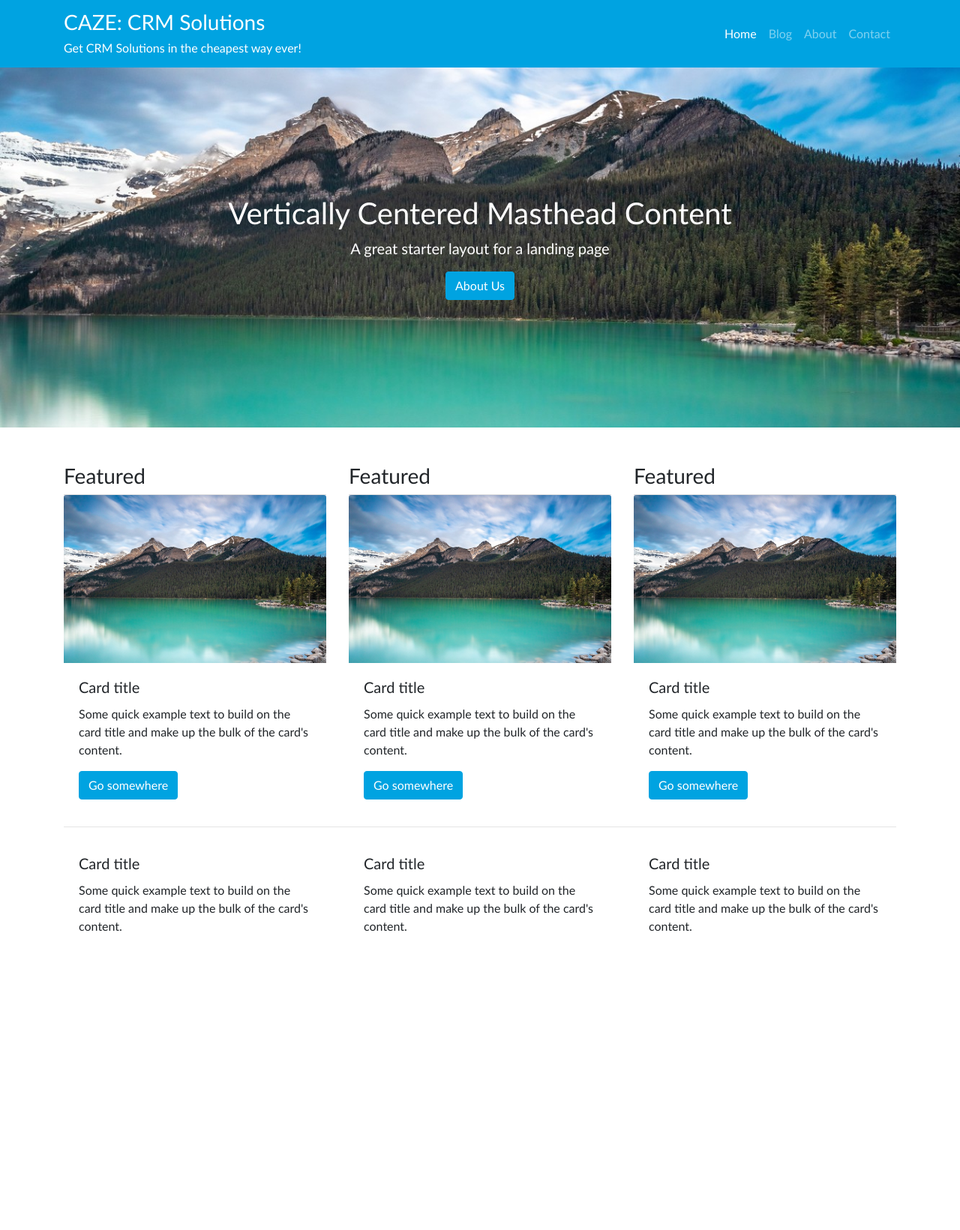
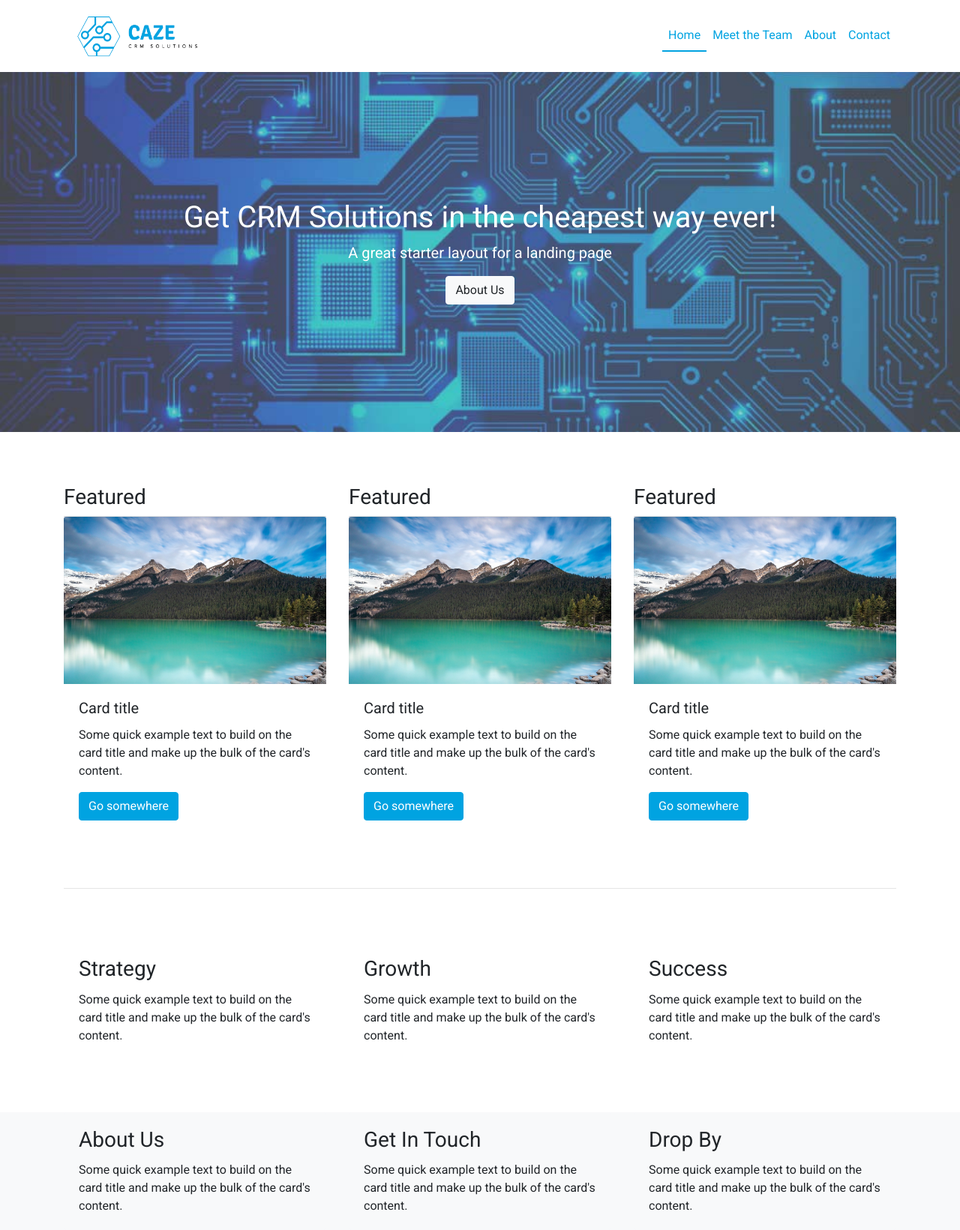
Before and after one commit to crminstances/caze, a plain HTML site: page index.html in a window 1280 px wide. Shown: the whole page at 75% size. Before the commit the page ends 1315 px from the top, so only its background shows below. Drawn offline with nearby package versions, Linux system fonts and the light colour scheme.

Commit message:
add team page

```diff
--- a/custom.css
+++ b/custom.css
@@ -1,11 +1,25 @@
 body{
-    font-family: 'calibri' !important;
+    font-family: 'Roboto' !important;
 }
 .header-image{
     height: 60vh;
     min-height: 300px;
-    background-image: url('assets/bg-caze.jpg');
+    background-image: url('assets/header-img.jpg');
     background-size: cover;
     background-position: center;
     background-repeat: no-repeat;
 }
+
+.cmy {
+  margin-top: 70px !important;
+  margin-bottom: 70px !important;
+}
+
+.image-brand {
+    height: 70px;
+    width: 200px;
+}
+
+.navbar-nav a.active {
+    border-bottom: 2px solid #00a3e1;
+  }
--- a/index.html
+++ b/index.html
@@ -3,18 +3,18 @@
 <head>
     <meta charset="UTF-8">
     <meta name="viewport" content="width=device-width, initial-scale=1.0">
-    <title>Document</title>
+    <link rel="icon" type="image/png" href="assets/crm-icon.png" />
+    <title>CAZE - CRM Solutions</title>
     <!-- CSS only -->
-    <link href="https://fonts.googleapis.com/css?family=Poppins" rel=stylesheet>
+    <link href="https://fonts.googleapis.com/css?family=Roboto" rel=stylesheet>
     <link rel="stylesheet" href="style.min.css">
     <link rel="stylesheet" href="custom.css">
 </head>
 <body>
-    <nav class="navbar sticky-top navbar-expand-lg navbar-dark bg-primary">
+    <nav class="navbar sticky-top navbar-expand-lg navbar-light bg-white">
         <div class="container">
             <div class="navbar-brand">
-                <div class="h3 m-0">CAZE: CRM Solutions </div>
-                <small>Get CRM Solutions in the cheapest way ever!</small>
+                <img class="image-brand" src="assets/crm-logo.png" alt="crm-logo">
             </div>
 
             <button type="button" class="navbar-toggler" data-toggle="collapse" data-target="#navbarCollapse">
@@ -25,10 +25,10 @@
                 <div class="navbar-nav">
                 </div>
                 <div class="navbar-nav">
-                    <a href="#" class="nav-item nav-link active">Home</a>
-                    <a href="#" class="nav-item nav-link">Blog</a>
-                    <a href="#" class="nav-item nav-link">About</a>
-                    <a href="#" class="nav-item nav-link">Contact</a>
+                    <a href="#" class="nav-item nav-link active text-primary">Home</a>
+                    <a href="pages/team.html" class="nav-item nav-link text-primary">Meet the Team</a>
+                    <a href="#" class="nav-item nav-link text-primary">About</a>
+                    <a href="#" class="nav-item nav-link text-primary">Contact</a>
                 </div>
             </div>
         </div>
@@ -38,15 +38,16 @@
         <div class="container h-100">
         <div class="row h-100 align-items-center">
             <div class="col-12 text-center">
-                <h1 class="font-weight-light text-white">Vertically Centered Masthead Content</h1>
+                <h1 class="font-weight-light text-white">Get CRM Solutions in the cheapest way ever!</h1>
                 <p class="lead text-white">A great starter layout for a landing page</p>
-                <button class="btn btn-primary">About Us</button>
+                <button class="btn btn-light">About Us</button>
             </div>
         </div>
         </div>
     </header>
-    <section class="container my-5">
-        <div class="row">
+
+    <section class="container">
+        <div class="row cmy">
             <div class="col-md-4">
                 <div class="card border-0">
                     <div class="card-header bg-white p-0">
@@ -90,11 +91,11 @@
         <!--Divider-->
         <hr class="mt-8  mb-8"/>
         <!--/..Divider-->
-        <div class="row">
+        <div class="row cmy">
             <div class="col-md-4">
                 <div class="card border-0">
                     <div class="card-body">
-                      <h5 class="card-title">Card title</h5>
+                      <h3 class="card-title">Strategy</h3>
                       <p class="card-text">Some quick example text to build on the card title and make up the bulk of the card's content.</p>
                     </div>
                 </div>
@@ -102,7 +103,7 @@
             <div class="col-md-4">
                 <div class="card border-0">
                     <div class="card-body">
-                      <h5 class="card-title">Card title</h5>
+                      <h3 class="card-title">Growth</h3>
                       <p class="card-text">Some quick example text to build on the card title and make up the bulk of the card's content.</p>
                     </div>
                 </div>
@@ -110,8 +111,39 @@
             <div class="col-md-4">
                 <div class="card border-0">
                     <div class="card-body">
-                      <h5 class="card-title">Card title</h5>
+                      <h3 class="card-title">Success</h3>
                       <p class="card-text">Some quick example text to build on the card title and make up the bulk of the card's content.</p>
+                    </div>
+                </div>
+            </div>
+        </div>
+    </section>
+
+    <section class="bg-light">
+        <div class="container">
+            <div class="row">
+                <div class="col-md-4">
+                    <div class="card border-0 bg-light">
+                        <div class="card-body">
+                          <h3 class="card-title">About Us</h3>
+                          <p class="card-text">Some quick example text to build on the card title and make up the bulk of the card's content.</p>
+                        </div>
+                    </div>
+                </div>
+                <div class="col-md-4">
+                    <div class="card border-0 bg-light">
+                        <div class="card-body">
+                          <h3 class="card-title">Get In Touch</h3>
+                          <p class="card-text">Some quick example text to build on the card title and make up the bulk of the card's content.</p>
+                        </div>
+                    </div>
+                </div>
+                <div class="col-md-4">
+                    <div class="card border-0 bg-light">
+                        <div class="card-body">
+                          <h3 class="card-title">Drop By</h3>
+                          <p class="card-text">Some quick example text to build on the card title and make up the bulk of the card's content.</p>
+                        </div>
                     </div>
                 </div>
             </div>
```
Also changed, not shown: pages/team.html (added, +37 -0 lines), assets/crm-icon.png (added), assets/crm-logo.png (added), assets/crm-name.png (added), assets/header-img.jpg (added), 1 other file.
